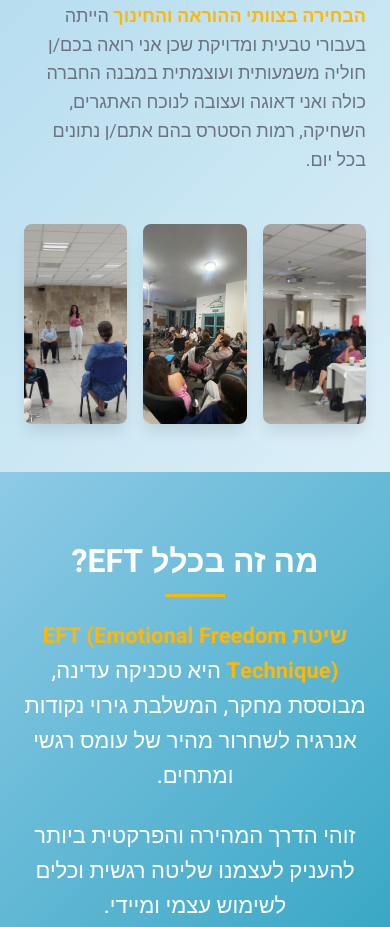
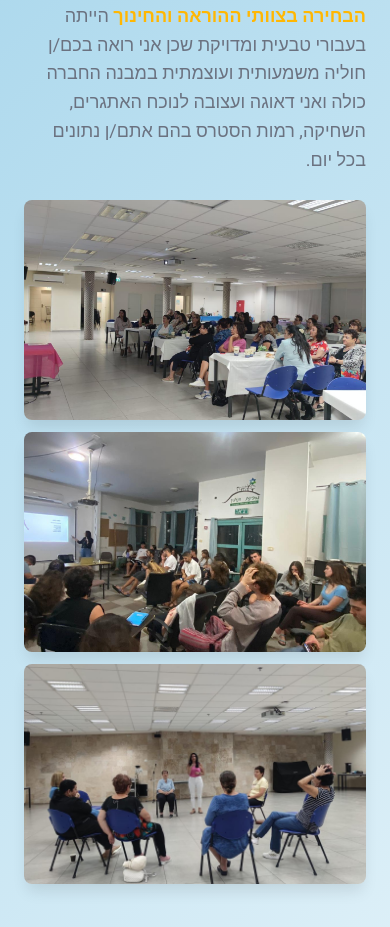
Before and after one commit to nircoren/iris-lp, a plain HTML site: page index.html in a window 390 px wide. Shown: the part 2705-3632 px from the top of the page. Drawn offline with Linux system fonts and the light colour scheme; no server answers; a script that the page names is missing.

Commit message:
Put images on gallery one under the other

```diff
--- a/styles.css
+++ b/styles.css
@@ -996,6 +996,22 @@ body {
     .inspiration-text h3:last-child {
         font-size: clamp(0.875rem, 2.5vw, 1.375rem);
     }
+
+    /* Mobile gallery styles - single column layout */
+    .gallery-grid {
+        grid-template-columns: 1fr;
+        gap: 1rem;
+    }
+
+    .about-text .gallery-grid {
+        grid-template-columns: 1fr;
+        gap: 1rem;
+        margin-top: 2rem;
+    }
+
+    .about-text .gallery-img {
+        height: 250px;
+    }
 }
 
 /* Additional responsive for very small screens */
@@ -1029,6 +1045,22 @@ body {
 
     .inspiration-text h3:last-child {
         font-size: clamp(0.75rem, 2vw, 1.125rem);
+    }
+
+    /* Ensure single column gallery on very small screens */
+    .gallery-grid {
+        grid-template-columns: 1fr;
+        gap: 0.75rem;
+    }
+
+    .about-text .gallery-grid {
+        grid-template-columns: 1fr;
+        gap: 0.75rem;
+        margin-top: 1.5rem;
+    }
+
+    .about-text .gallery-img {
+        height: 220px;
     }
 }
 
```
